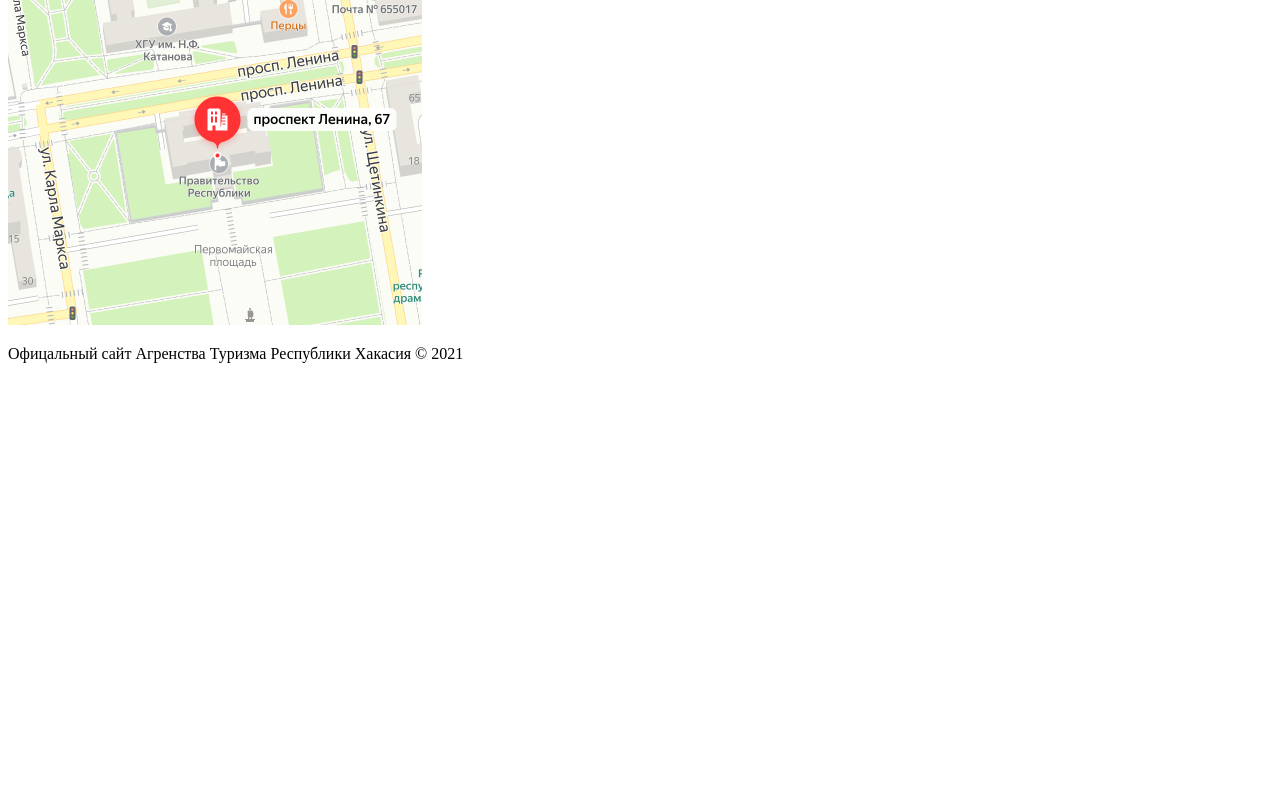
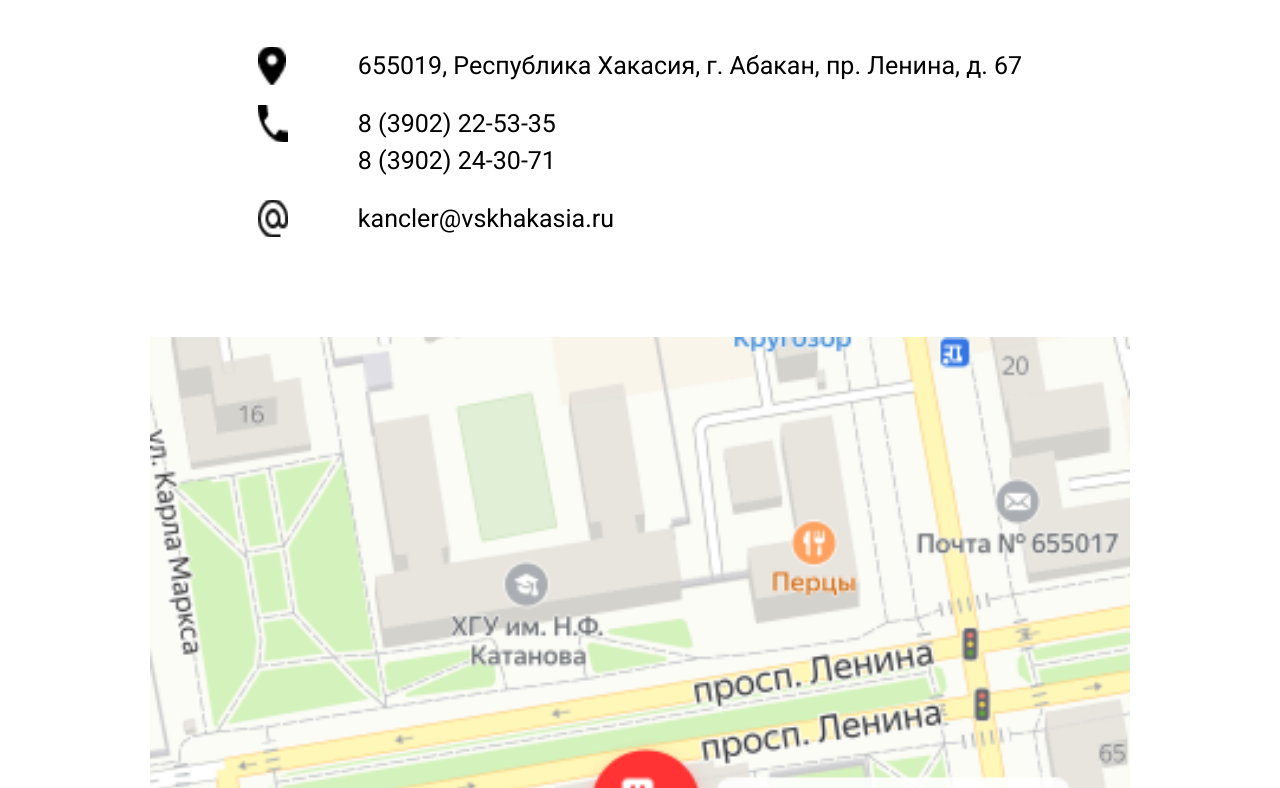
Before and after one commit to AAkH719/Mobile_First, a plain HTML site: page index.html in a window 1280 px wide. Shown: the part 233-1021 px from the top of the page. Before the commit the page ends 800 px from the top, so only its background shows below. Drawn offline with Linux system fonts and the light colour scheme.

Commit message:
Сделала HTML и CSS секции контакты и подвал

```diff
--- a/css/styles.css
+++ b/css/styles.css
@@ -1,2 +1,121 @@
 body {
 }
+
+body {
+}
+
+
+/* Указываем box sizing */
+*,
+*::before,
+*::after {
+  box-sizing: border-box;
+}
+
+/* Убираем внутренние отступы */
+ul[class],
+ol[class] {
+  padding: 0;
+}
+
+/* Убираем внешние отступы */
+body,
+h1,
+h2,
+h3,
+h4,
+p,
+ul[class],
+ol[class],
+li,
+figure,
+figcaption,
+blockquote,
+dl,
+dd {
+  margin: 0;
+}
+
+/* Выставляем основные настройки по-умолчанию для body */
+body {
+  min-height: 100vh;
+  scroll-behavior: smooth;
+  text-rendering: optimizeSpeed;
+  line-height: 1.5;
+}
+
+/* Удаляем стандартную стилизацию для всех ul и il, у которых есть атрибут class*/
+ul[class],
+ol[class] {
+  list-style: none;
+}
+
+/* Элементы a, у которых нет класса, сбрасываем до дефолтных стилей */
+a:not([class]) {
+  text-decoration-skip-ink: auto;
+}
+
+/* Упрощаем работу с изображениями */
+img {
+  max-width: 100%;
+  display: block;
+}
+
+.contacts {
+    display: flex;
+    flex-direction: column;
+    align-items: center;
+}
+
+.contacts__title{
+    font-family: Amatic SC;
+    font-weight: normal;
+    color: black;
+    margin: 50px 0 50px 0;
+    font-size: 120px;
+}
+
+
+.contacts__list{
+  font-family: "Roboto";
+  font-size: 25px;
+}
+
+.contacts__text{
+  padding: 0 0 0px 100px;
+}
+
+.contacts__icon1{
+  background: url(../img/place.png) left no-repeat;
+  background-size: 28px 40px;
+  margin: 0 0 20px 0;
+}
+
+.contacts__icon2{
+  background: url(../img/phone.png) left no-repeat;
+  background-size: 30px 40px;
+}
+
+.contacts__icon3{
+  background: url(../img/email.png) left no-repeat;
+  background-size: 30px 40px;
+  margin: 20px 0 0 0;
+}
+
+.contacts__map{
+  width: 980px;
+  margin: 100px 0 250px 0;
+}
+
+.footer{
+  background-color: black;
+  height: 200px;
+  display: flex;
+  align-items: center;
+}
+.footer__text{
+  color: white;
+  font-family: "Roboto";
+  font-size: 35px;
+  margin: 0 40px 0 40px;
+}
```
Also changed, not shown: img/email.png (added), img/phone.png (added), img/place.png (added).
